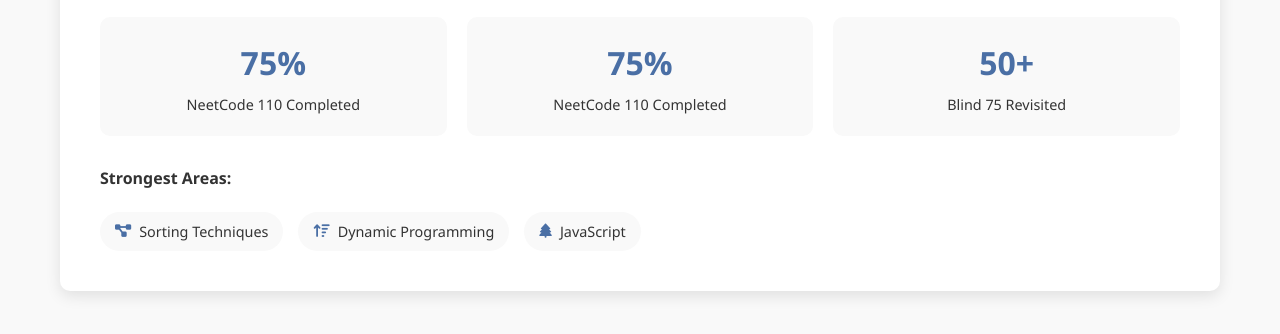
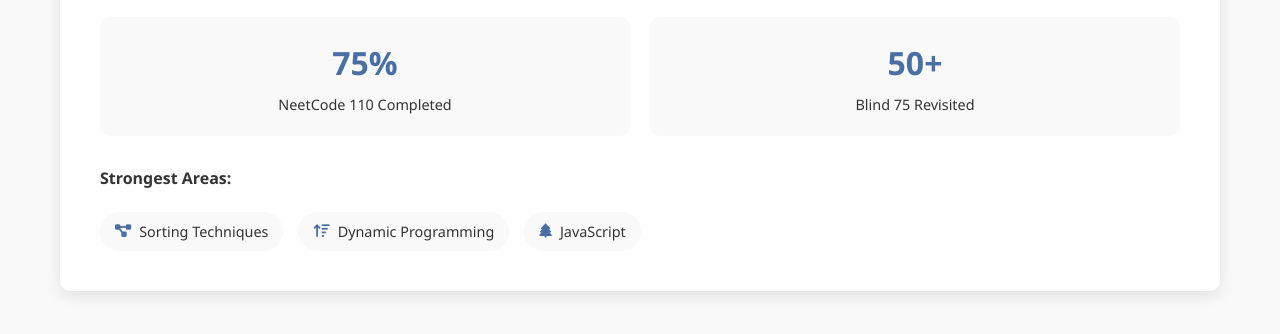
Before and after one commit to Rakshita-0023/Portfolio, a plain HTML site: page index.html in a window 1280 px wide. Shown: the part 2464-2798 px from the top of the page. Drawn offline with Linux system fonts and the light colour scheme.

Commit message:
minor commit

```diff
--- a/index.html
+++ b/index.html
@@ -584,7 +584,7 @@
                 <ul class="nav-links">
                     <li><a href="#home">Home</a></li>
                     <li><a href="#about">About</a></li>
-                    <li><a href="#leetcode">LeetCode</a></li>
+                    <li><a href="#leetcode">Coding</a></li>
                     <li><a href="#projects">Projects</a></li>
                     <li><a href="#contact">Contact</a></li>
                     <button class="theme-toggle" id="themeToggle">
@@ -697,10 +697,6 @@
                 </div>
 
                 <div class="coding-stats">
-                    <div class="stat-card">
-                        <h3>75%</h3>
-                        <p>NeetCode 110 Completed</p>
-                    </div>
                     <div class="stat-card">
                         <h3>75%</h3>
                         <p>NeetCode 110 Completed</p>
```
